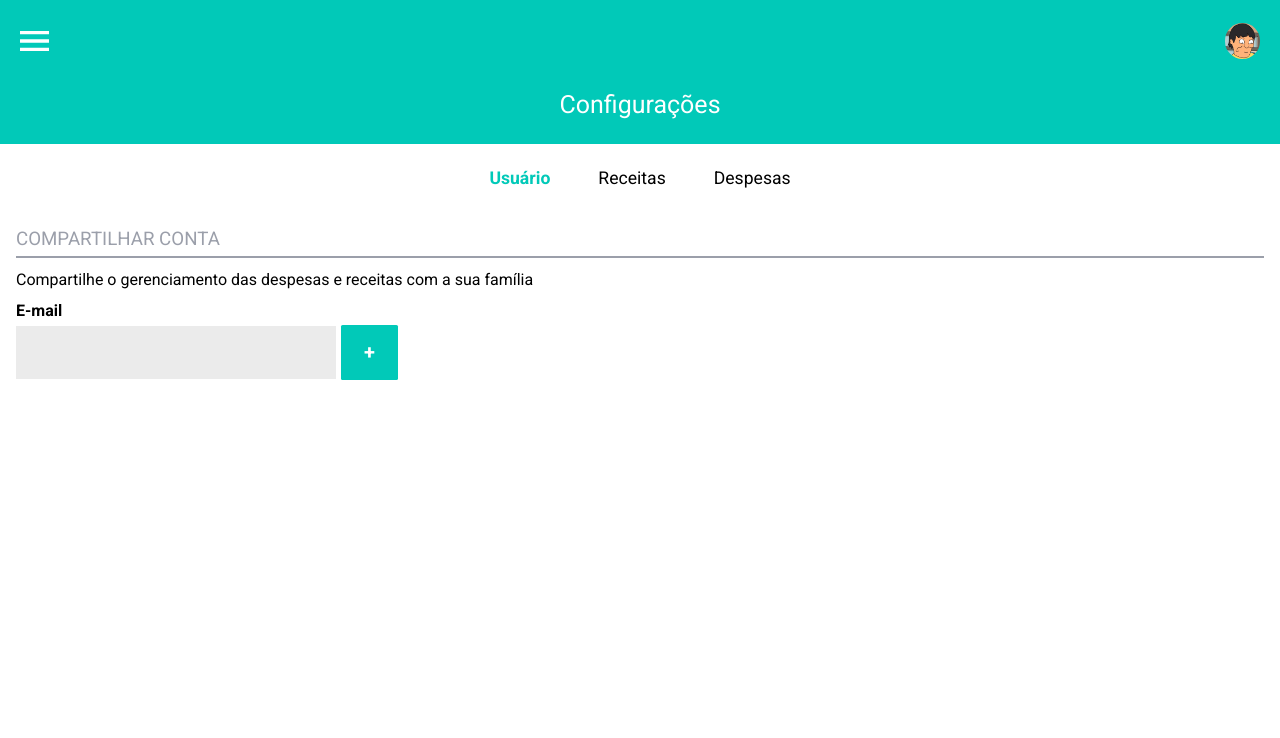
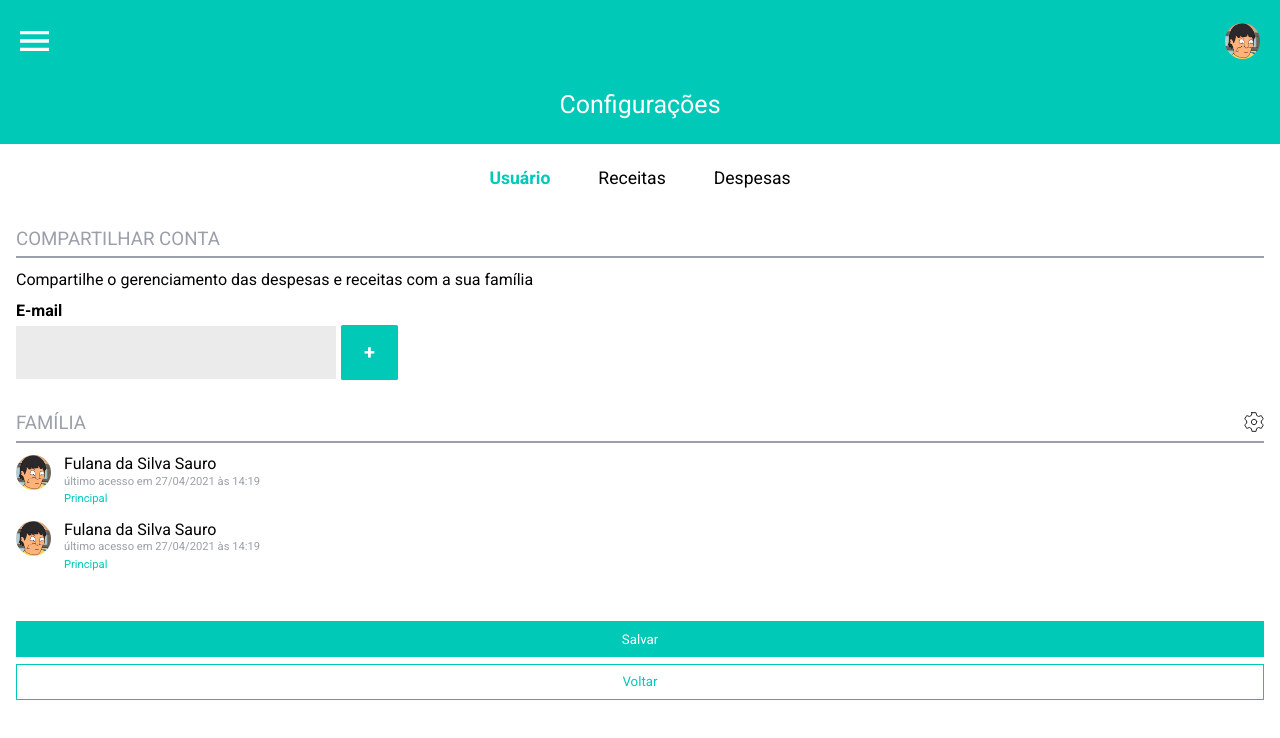
Before and after one commit to MeAjudaDev/greenwallet-vue, a Vue app: page / in a window 1280 px wide. Shown: the top 738 px of the page. Built offline with nearby package versions, Linux system fonts and the light colour scheme.

Commit message:
RF23 - Adicao da parte de membros e botoes de salvar e voltar

```diff
--- a/src/App.vue
+++ b/src/App.vue
@@ -3,7 +3,7 @@
     <div id="header">
       <div id="btn-avatar">
           <img src="./assets/menu-mobile.svg" id="menu-mobile"/>
-          <button id="avatar"></button>
+          <img class="avatar" src="./assets/teste.png" alt="avatar">
       </div>
       <h2>Configurações</h2>
     </div>
@@ -16,7 +16,7 @@
         <li class="menu-options-list-item">Despesas</li>
       </ul>
     </nav>
-    <section id="share">
+    <section class="share">
       <h3 class="section-title">COMPARTILHAR CONTA</h3>
       <p class="section-phrase">Compartilhe o gerenciamento das despesas e receitas com a sua família</p>
       <div class="share-container">
@@ -24,10 +24,35 @@
         <input id="input-share-account" type="email">
         <button id="share-account" >+</button>
       </div>
-
     </section>
-
+    <section class="share">
+      <h3 class="section-title">FAMÍLIA
+        <button id="btn-config" type="button">
+          <img src="./assets/btn-config.svg" alt="">
+        </button>
+      </h3>
+      <div class="family-member">
+        <img class="avatar member-avatar" src="./assets/teste.png" alt="avatar">
+        <div class="name-and-status">
+          <p class="member-name">Fulana da Silva Sauro</p>
+          <p class="member-status">último acesso em 27/04/2021 às 14:19</p>
+          <p class="member-type">Principal</p>
+        </div>
+      </div>
+      <div class="family-member">
+        <img class="avatar member-avatar" src="./assets/teste.png" alt="avatar">
+        <div class="name-and-status">
+          <p class="member-name">Fulana da Silva Sauro</p>
+          <p class="member-status">último acesso em 27/04/2021 às 14:19</p>
+          <p class="member-type">Principal</p>
+        </div>
+      </div>
+    </section>
   </main>
+  <footer>
+    <button class="btn-save" type="button">Salvar</button>
+    <button class="btn-return" type="button">Voltar</button>
+  </footer>
 </template>
 
 <script>
@@ -75,12 +100,11 @@ body {
   width: 1.8rem;
 }
 
-#avatar {
+.avatar {
   width: 2.2rem;
   height: 2.2rem;
   border-radius: 50%;
   border: none;
-  background: url('./assets/teste.png');
   background-size: cover;
 }
 
@@ -108,18 +132,22 @@ h2 {
   font-weight: bold;
 }
 
-#share{
+.share{
   padding: 1rem;
 }
 
 .section-title {
+  display: flex;
+  align-items: center;
+  justify-content: space-between;
   color: #9B9FAA;
   border-bottom: solid 2px #9B9FAA;
   padding-bottom: .4rem;
+  margin-bottom: .75rem;
 }
 
 .section-phrase{
-  padding: .75rem 0;
+  padding-bottom: .75rem;
 }
 
 .share-container{
@@ -153,4 +181,51 @@ label{
   padding: .95rem 1.45rem;
 }
 
+#btn-config {
+  background: none;
+  border: none;
+}
+
+.family-member{
+  display: flex;
+  line-height: 1.1rem;
+  margin-bottom: .8rem;
+}
+
+.name-and-status{
+  margin-left: .8rem;
+}
+
+.member-status{
+  color: #9B9FAA;
+  font-size: 0.7rem;
+}
+
+.member-type {
+  font-size: 0.7rem;
+  color: #01C9B8;
+}
+
+footer{
+  padding: 1rem;
+}
+
+.btn-save, .btn-return{
+  margin: .2rem 0;
+  width: 100%;
+  padding: .6rem 0;
+}
+
+.btn-save{
+  border: 1px solid #01C9B8;
+  background-color: #01C9B8;
+  color: #FFF;
+}
+
+.btn-return{
+  background-color: #FFFFFF;
+  color: #01C9B8;
+  border: 1px solid #01C9B8;
+}
+
 </style>
```
Also changed, not shown: src/assets/btn-config.svg (added).
